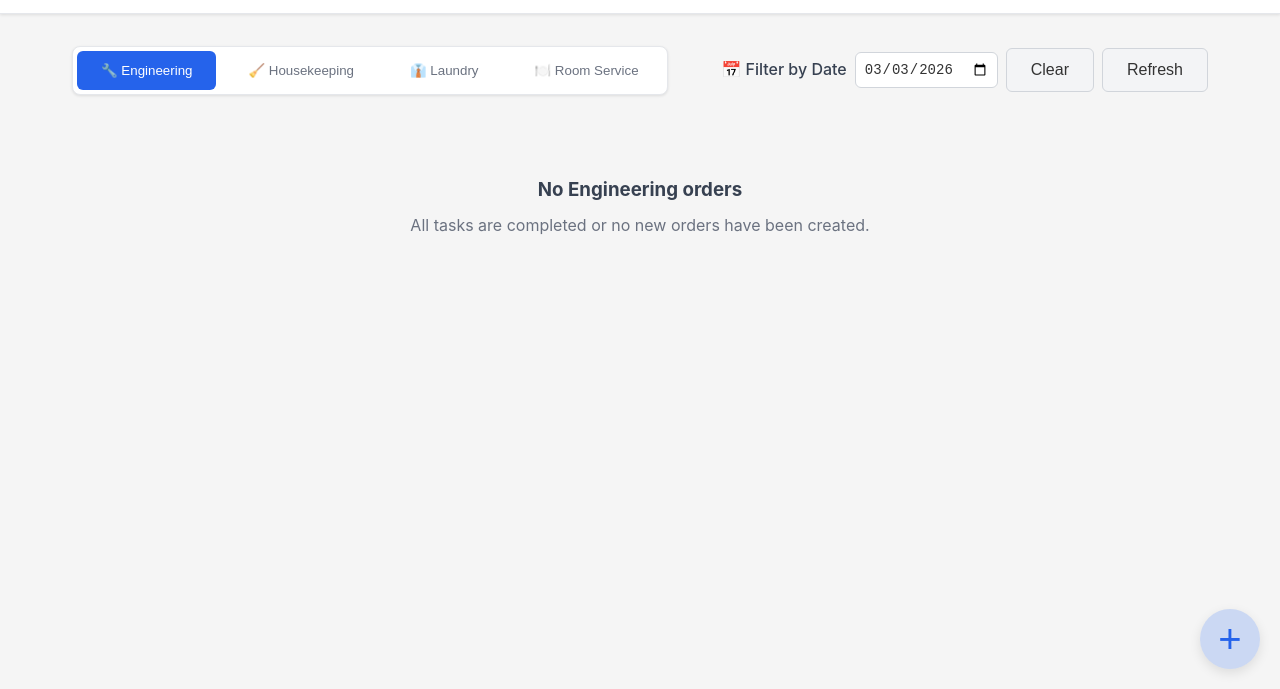
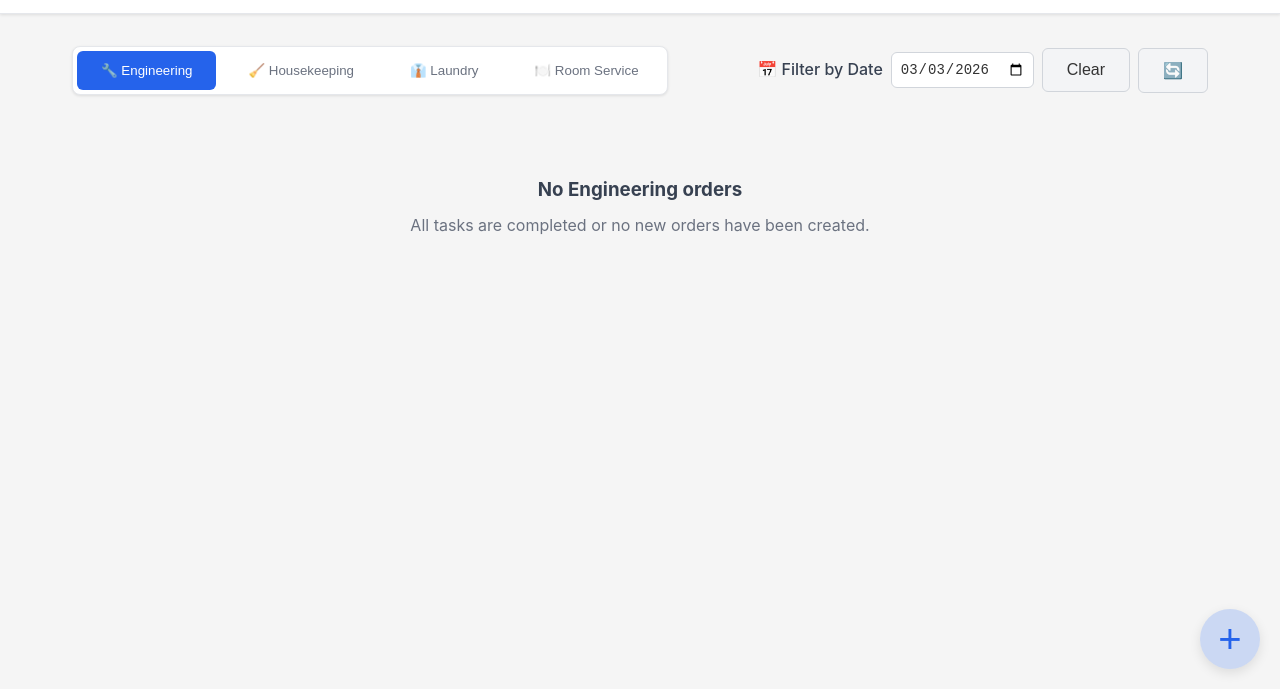
Before and after one commit to Heratics/roomaidBeta, a website: page public/index.html in a window 1280 px wide. Shown: the part 111-800 px from the top of the page. Drawn offline with Linux system fonts and the light colour scheme; no server answers; sample sign-in values are in the browser's storage.

Commit message:
refresh button changed

```diff
--- a/public/app.js
+++ b/public/app.js
@@ -2275,7 +2275,7 @@ function updateUILanguage(language) {
             logout: 'Logout',
             filterByDate: 'Filter by Date',
             clear: 'Clear',
-            refresh: 'Refresh',
+            refresh: 'Refresh orders',
             engineering: 'Engineering',
             housekeeping: 'Housekeeping',
             laundry: 'Laundry',
@@ -2290,7 +2290,7 @@ function updateUILanguage(language) {
             logout: 'تسجيل خروج',
             filterByDate: 'تصفية حسب التاريخ',
             clear: 'مسح',
-            refresh: 'تحديث',
+            refresh: 'تحديث الطلبات',
             engineering: 'هندسة',
             housekeeping: 'خدمات الغرف',
             laundry: 'غسيل',
@@ -2307,7 +2307,11 @@ function updateUILanguage(language) {
     if (cancelOrderBtn) cancelOrderBtn.textContent = texts.cancel;
     // Logout is now in settings menu, no need to update here
     if (clearDateFilter) clearDateFilter.textContent = texts.clear;
-    if (refreshOrdersBtn) refreshOrdersBtn.textContent = texts.refresh;
+    if (refreshOrdersBtn) {
+        refreshOrdersBtn.textContent = '🔄';
+        refreshOrdersBtn.title = texts.refresh;
+        refreshOrdersBtn.setAttribute('aria-label', texts.refresh);
+    }
 
     // Update labels
     const roomNumberLabel = document.querySelector('label[for="orderRoomNumber"]');
--- a/public/index.html
+++ b/public/index.html
@@ -307,7 +307,7 @@
                             <label for="dateFilter">📅 Filter by Date:</label>
                             <input type="date" id="dateFilter" name="dateFilter">
                             <button id="clearDateFilter" class="btn btn-secondary">Clear</button>
-                            <button id="refreshOrdersBtn" class="btn btn-secondary" type="button">Refresh</button>
+                            <button id="refreshOrdersBtn" class="btn btn-secondary" type="button" title="Refresh orders" aria-label="Refresh orders">🔄</button>
                         </div>
                     </div>
                 </div>
```
